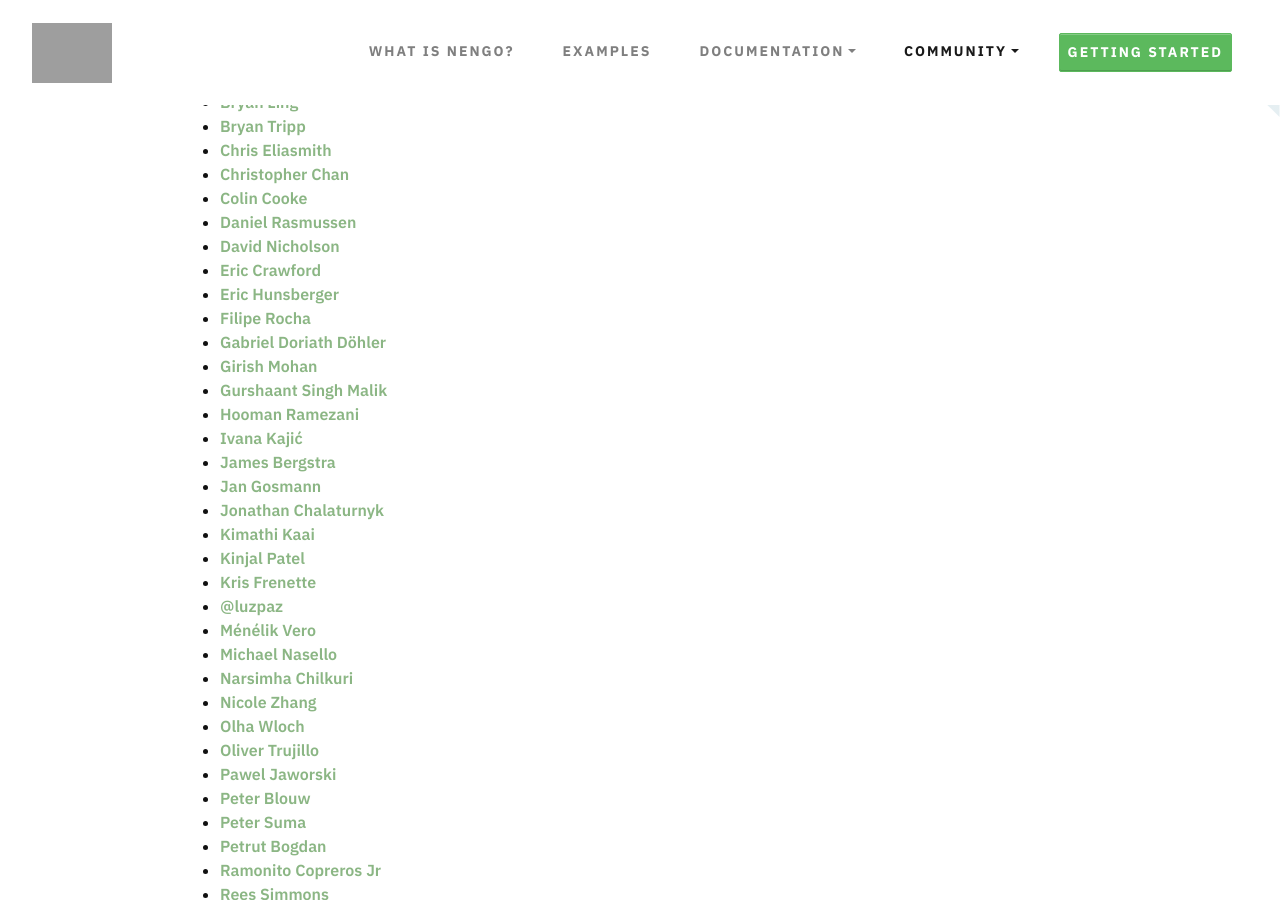
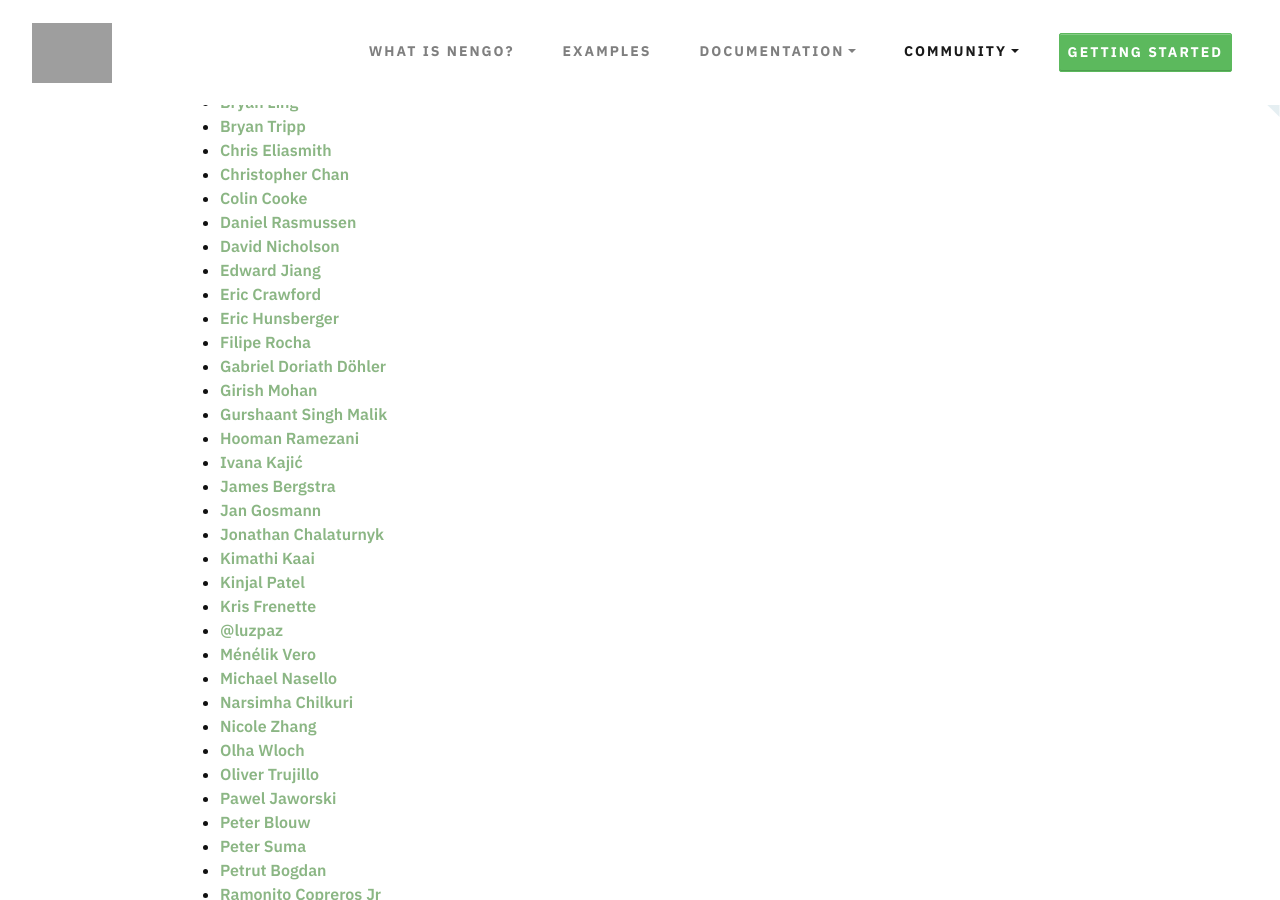
Before and after one commit to nengo/nengo.github.io, a Jekyll site: the page built from people.md, in a window 1280 px wide and 900 px high, scrolled down 698 px. Built offline with Jekyll 4.4.1, drawn with Linux system fonts in a browser that asks for light colours; nearby versions of some CDN libraries.

Commit message:
Add my name to people.md

```diff
--- a/people.md
+++ b/people.md
@@ -36,6 +36,7 @@
 - [Colin Cooke](mailto:clvcooke@uwaterloo.ca)
 - [Daniel Rasmussen](mailto:dhrsmss@gmail.com)
 - [David Nicholson](mailto:nicholdav@gmail.com)
+- [Edward Jiang](mailto:eydjiang@uwaterloo.ca)
 - [Eric Crawford](mailto:eric.crawford@mail.mcgill.ca)
 - [Eric Hunsberger](mailto:erichuns@gmail.com)
 - [Filipe Rocha](mailto:f.rocha41@gmail.com)
```
